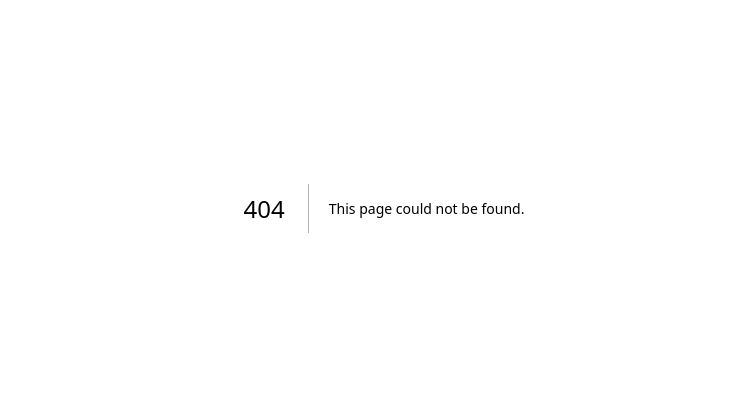
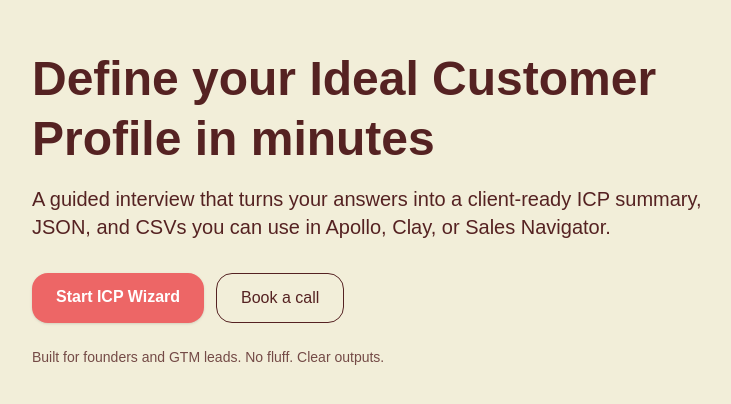
Before and after one commit to joeyhendrix/icp-wizard, a Next.js app: page / in a window 1280 px wide. Before the commit this address had no page. Shown: the part 192-596 px from the top of the page, without its empty margins (256-987 px from the left). Built offline with nearby package versions, Linux system fonts and the light colour scheme.

Commit message:
feat(ui): landing page with CTA to /icp

```diff
--- /dev/null
+++ b/app/page.tsx
@@ -0,0 +1,26 @@
+export default function Home() {
+  return (
+    <main className="min-h-screen bg-[#f2eed9] text-[#552222] flex items-center">
+      <div className="mx-auto max-w-3xl p-8">
+        <h1 className="text-4xl md:text-5xl font-extrabold leading-tight">
+          Define your Ideal Customer Profile in minutes
+        </h1>
+        <p className="mt-4 text-lg md:text-xl">
+          A guided interview that turns your answers into a client-ready ICP summary, JSON, and CSVs
+          you can use in Apollo, Clay, or Sales Navigator.
+        </p>
+        <div className="mt-8 flex gap-3">
+          <a href="/icp" className="inline-block rounded-2xl px-6 py-3 bg-[#ed6666] text-white font-semibold shadow">
+            Start ICP Wizard
+          </a>
+          <a href="mailto:hello@yourdomain.com" className="inline-block rounded-2xl px-6 py-3 border border-[#552222]">
+            Book a call
+          </a>
+        </div>
+        <p className="mt-6 text-sm opacity-80">
+          Built for founders and GTM leads. No fluff. Clear outputs.
+        </p>
+      </div>
+    </main>
+  );
+}
```
